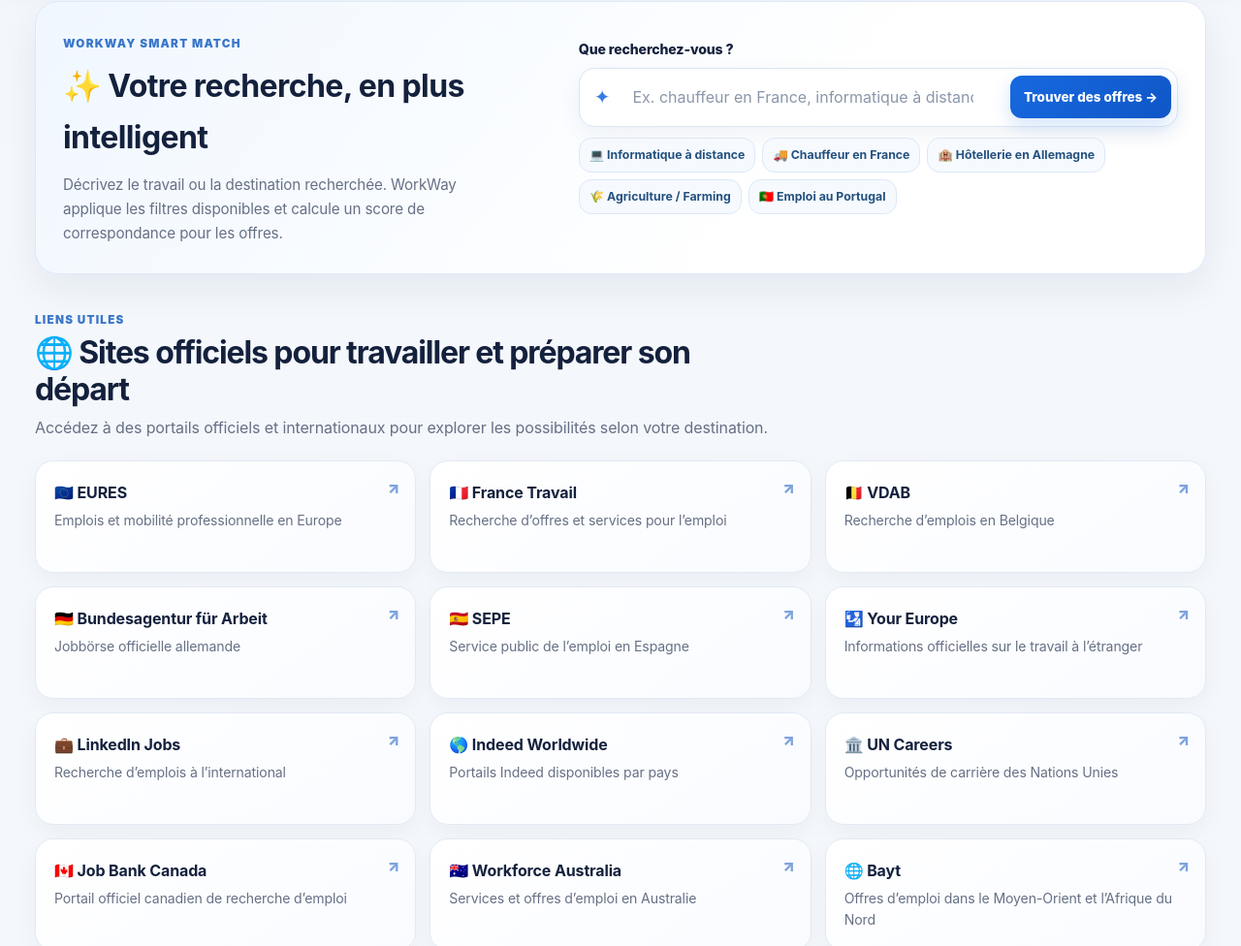
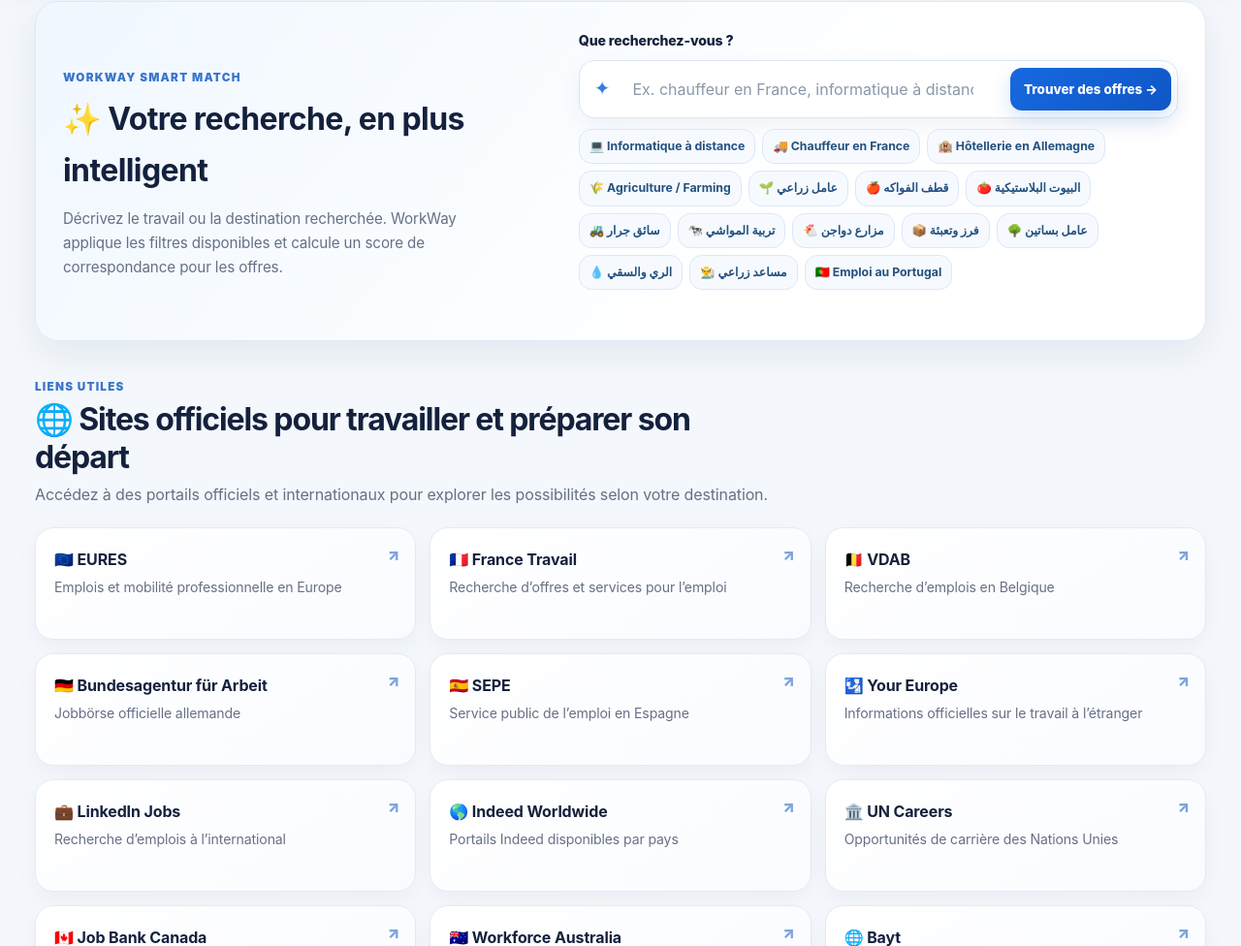
Before and after one commit to jimi09b0-coder/work-travel-app-, a website: page index.html in a window 1280 px wide. Shown: the part 1399-2375 px from the top of the page at 97% size. Drawn offline with Linux system fonts and the light colour scheme; a script that the page names is missing.

Commit message:
Add agricultural job quick searches

```diff
--- a/index.html
+++ b/index.html
@@ -67,7 +67,7 @@ main,section,footer{color:#14213d}
   <form class="smart-search-form" id="smartSearchForm">
     <label for="smartSearchInput">Que recherchez-vous ?</label>
     <div class="smart-search-control"><span aria-hidden="true">✦</span><input id="smartSearchInput" type="search" placeholder="Ex. chauffeur en France, informatique à distance…" autocomplete="off"><button type="submit" data-smart-search-submit>Trouver des offres <span aria-hidden="true">→</span></button></div>
-    <div class="smart-suggestions" aria-label="Recherches rapides"><button type="button" data-smart-query="informatique à distance">💻 Informatique à distance</button><button type="button" data-smart-query="chauffeur en France">🚚 Chauffeur en France</button><button type="button" data-smart-query="hôtellerie en Allemagne">🏨 Hôtellerie en Allemagne</button><button type="button" data-smart-query="agriculture">🌾 Agriculture / Farming</button><button type="button" data-smart-query="emploi au Portugal">🇵🇹 Emploi au Portugal</button></div>
+    <div class="smart-suggestions" aria-label="Recherches rapides"><button type="button" data-smart-query="informatique à distance">💻 Informatique à distance</button><button type="button" data-smart-query="chauffeur en France">🚚 Chauffeur en France</button><button type="button" data-smart-query="hôtellerie en Allemagne">🏨 Hôtellerie en Allemagne</button><button type="button" data-smart-query="agriculture">🌾 Agriculture / Farming</button><button type="button" data-smart-query="farm worker">🌱 عامل زراعي</button><button type="button" data-smart-query="fruit picker">🍎 قطف الفواكه</button><button type="button" data-smart-query="greenhouse worker">🍅 البيوت البلاستيكية</button><button type="button" data-smart-query="tractor driver agricultural">🚜 سائق جرار</button><button type="button" data-smart-query="livestock farm worker">🐄 تربية المواشي</button><button type="button" data-smart-query="poultry farm worker">🐔 مزارع دواجن</button><button type="button" data-smart-query="farm packing sorting produce">📦 فرز وتعبئة</button><button type="button" data-smart-query="orchard worker">🌳 عامل بساتين</button><button type="button" data-smart-query="irrigation farm worker">💧 الري والسقي</button><button type="button" data-smart-query="agricultural assistant">👨‍🌾 مساعد زراعي</button><button type="button" data-smart-query="emploi au Portugal">🇵🇹 Emploi au Portugal</button></div>
     <p class="smart-search-feedback" id="smartSearchFeedback" role="status" aria-live="polite"></p>
   </form>
 </section>
```
